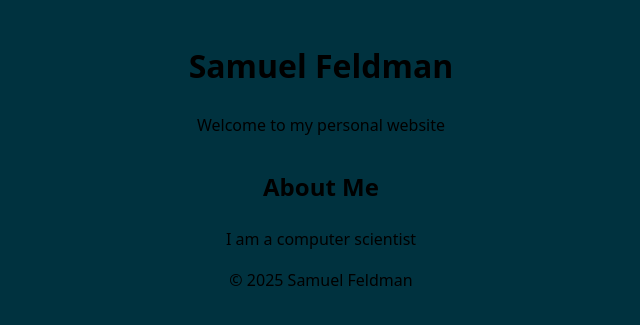
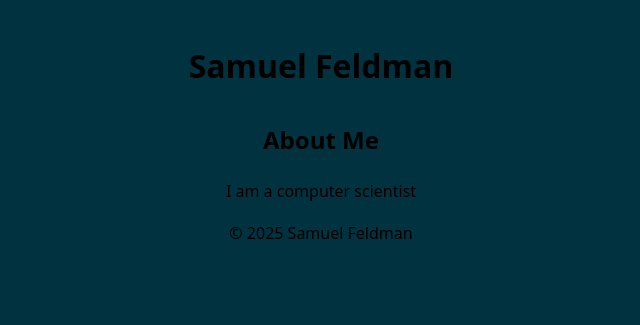
Before and after one commit to SAMK6/SAMK6.github.io, a Jekyll site: the page built from index.md, in a window 1280 px wide. Shown: the top 325 px of the page, without its empty margins (319-959 px from the left). Built offline with Jekyll 4.4.1, drawn with Linux system fonts in a browser that asks for light colours.

Commit message:
photo in

```diff
--- a/_includes/header.html
+++ b/_includes/header.html
@@ -1,4 +1,3 @@
 <header>
     <h1>Samuel Feldman</h1>
-    <p>Welcome to my personal website</p>
 </header>
```
Also changed, not shown: assets/css/style.css (line endings or trailing spaces), assets/images/Pasted image.png (added).
